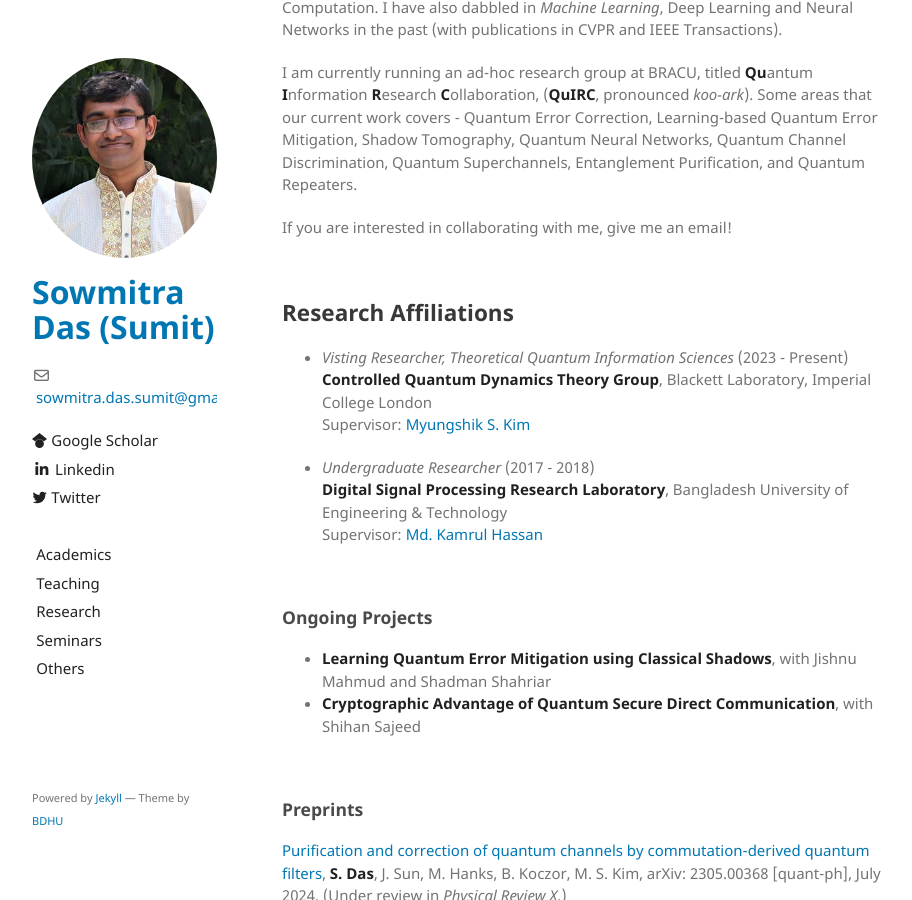
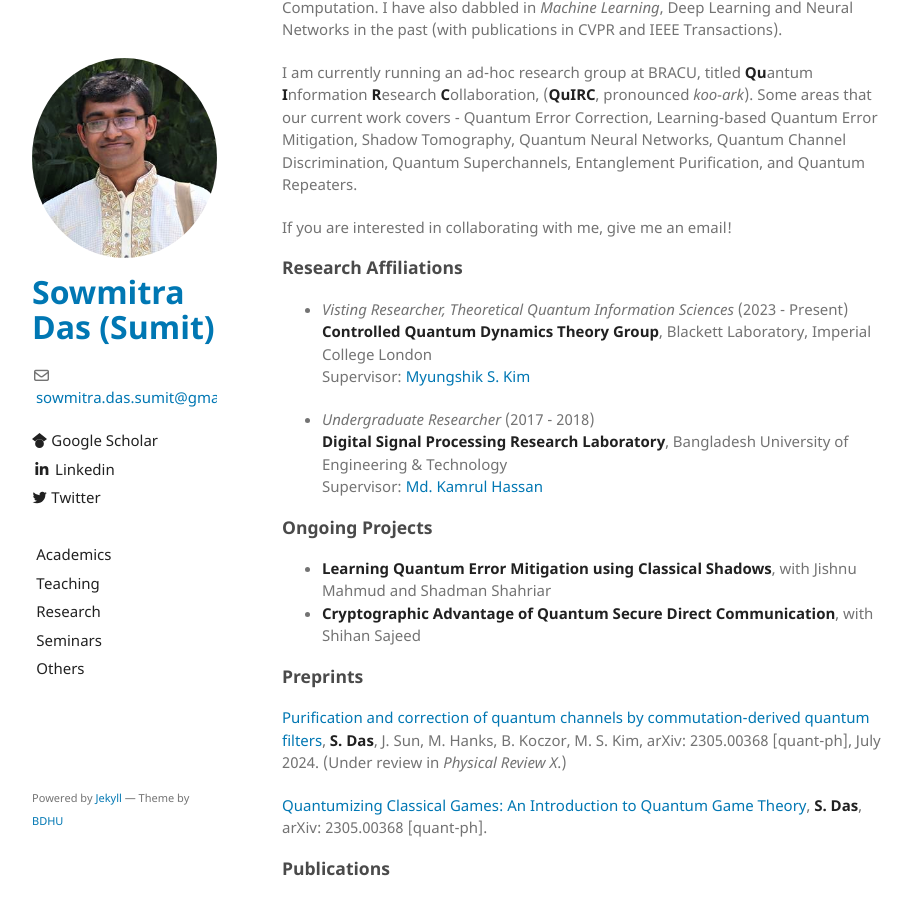
Before and after one commit to sowmitra-das-sumit/sowmitra-das-sumit.github.io, a Jekyll site: the page built from research.md, in a window 1280 px wide and 900 px high, scrolled down 442 px. Shown: the whole window, without its empty margins (178-1090 px from the left). Built offline with Jekyll 4.4.1, drawn with Linux system fonts in a browser that asks for light colours; the repository's description, which GitHub fills in, is left out; our own code applies the rules of GitHub Pages for plain Markdown files.

Commit message:
Update research.md

```diff
--- a/research.md
+++ b/research.md
@@ -12,9 +12,7 @@ I am currently running an ad-hoc research group at BRACU, titled **Qu**antum **I
 
 If you are interested in collaborating with me, give me an email!
 
-<br>
-
-## Research Affiliations
+### Research Affiliations
 - _Visting Researcher, Theoretical Quantum Information Sciences_ (2023 - Present)\
   [**Controlled Quantum Dynamics Theory Group**](https://www.imperial.ac.uk/a-z-research/quantum-optics-and-laser-science/research/controlled-quantum-dynamics/), Blackett Laboratory, Imperial College London\
   Supervisor: [Myungshik S. Kim](https://profiles.imperial.ac.uk/m.kim)
@@ -23,20 +21,14 @@ If you are interested in collaborating with me, give me an email!
   **Digital Signal Processing Research Laboratory**, Bangladesh University of Engineering & Technology\
   Supervisor: [Md. Kamrul Hassan](https://khasan.buet.ac.bd/)
 
-<br>
-
 ### Ongoing Projects
 - **Learning Quantum Error Mitigation using Classical Shadows**, with Jishnu Mahmud and Shadman Shahriar
 - **Cryptographic Advantage of Quantum Secure Direct Communication**, with Shihan Sajeed
-
-<br>
 
 ### Preprints
 [Purification and correction of quantum channels by commutation-derived quantum filters](https://arxiv.org/abs/2407.20173), **S. Das**, J. Sun, M. Hanks, B. Koczor, M. S. Kim, arXiv: 2305.00368 [quant-ph], July 2024. (Under review in *Physical Review X*.)
 
 [Quantumizing Classical Games: An Introduction to Quantum Game Theory](https://arxiv.org/abs/2305.00368), **S. Das**, arXiv: 2305.00368 [quant-ph].
-
-<br>
 
 ### Publications
 [Design of a quantum repeater using quantum circuits and benchmarking its performance on an IBM quantum computer](https://doi.org/10.1007/s11128-021-03189-8), **S. Das**, M. S. Rahman, and M. Majumdar, *Quantum Information Processing 20*, 245 (2021).
@@ -54,6 +46,4 @@ We propose a training pipeline to design Quantum Error Correction Codes for gene
 [An Entropy-based Active-Learning schedule for training Neural Networks](http://dspace.bracu.ac.bd/xmlui/handle/10361/14809), Mehadi Hasan, Shemonto Das, Shoaib Ahmed\
 We propose a training schedule based on an entropy-based uncertainty metric to reduce the number of iterations and computational cost of training neural networks.
 
-
-
 [back](./)
```
